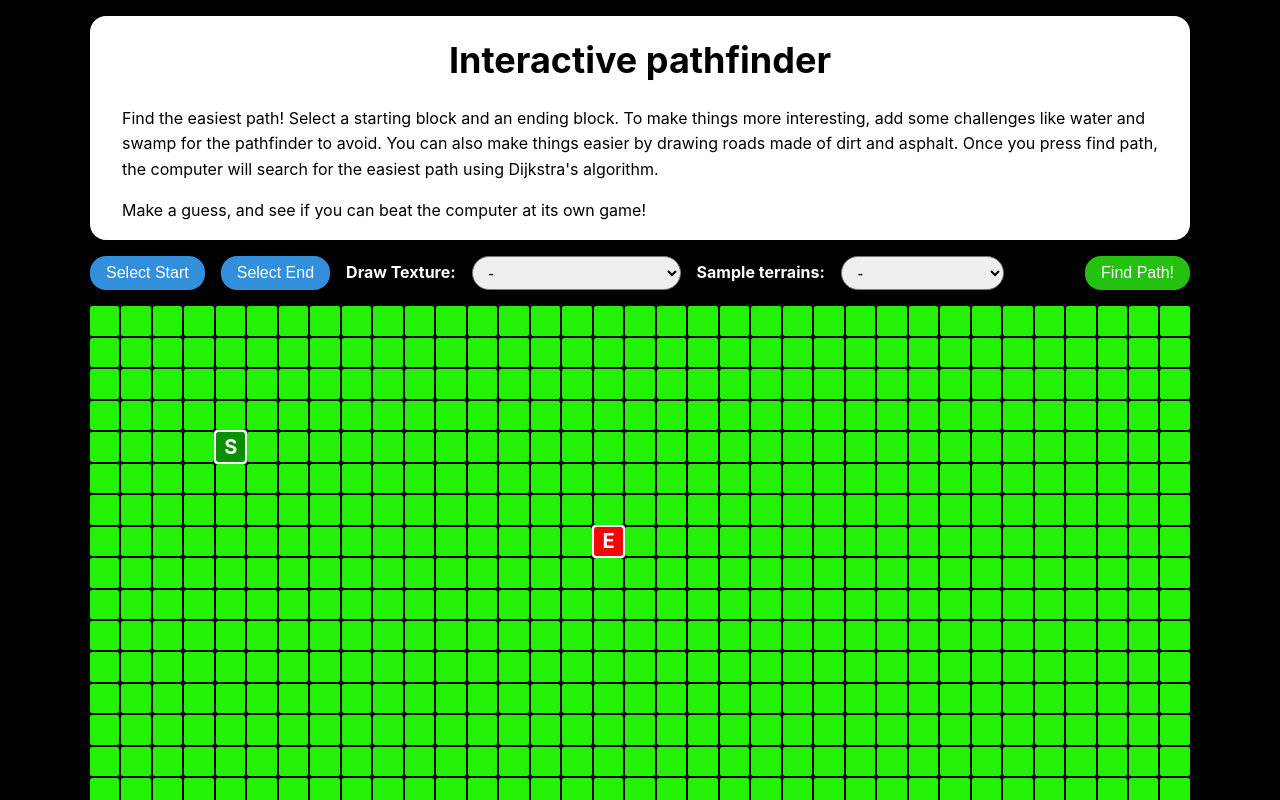
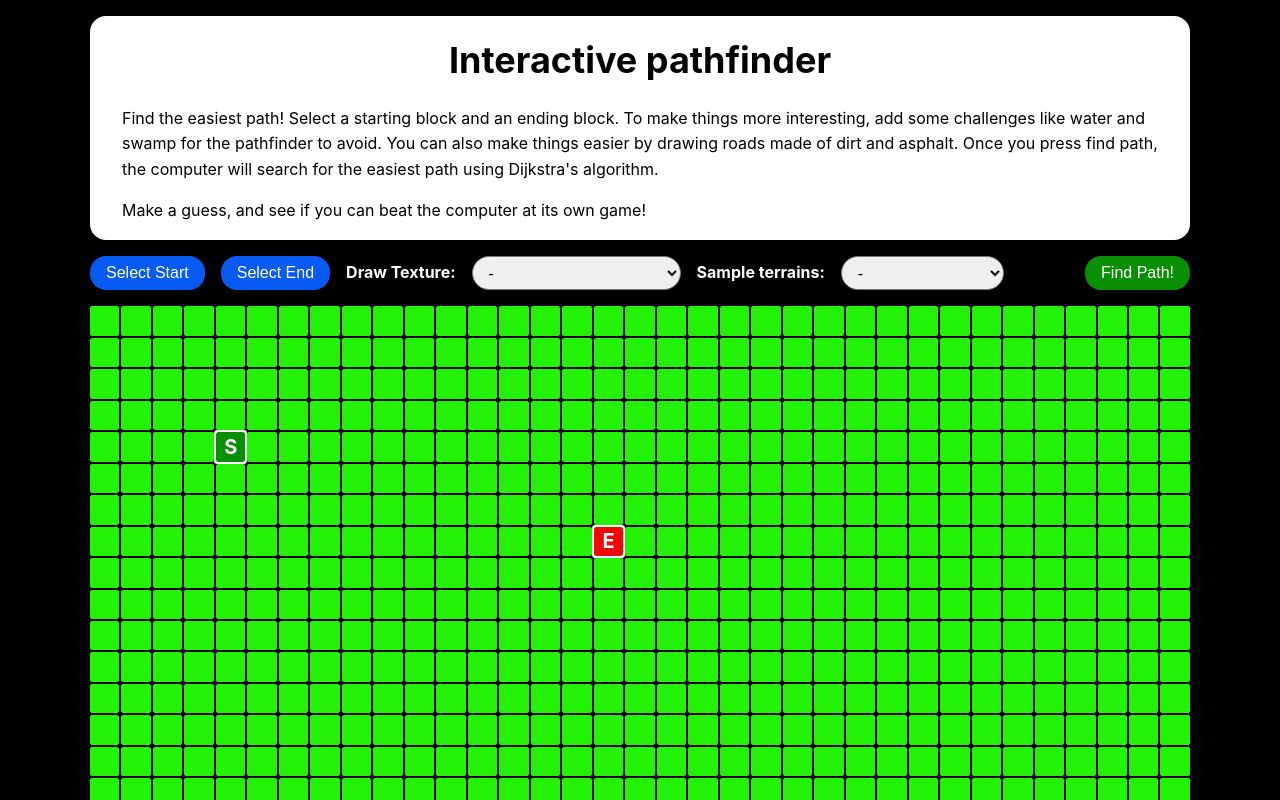
Before and after one commit to shanemcfadden/interactive-pathfinder, a React (Create React App) app: page / in a window 1280 px wide. Shown: the top 800 px of the page. Built offline with nearby package versions, Linux system fonts and the light colour scheme.

Commit message:
Change dashboard colors

```diff
--- a/src/styles/Dashboard.css
+++ b/src/styles/Dashboard.css
@@ -1,13 +1,13 @@
 :root {
-  --button-bg-color: #328fdc;
-  --button-bg-color--hover: #02447b;
+  --button-bg-color: hsl(219, 94%, 49%);
+  --button-bg-color--hover: hsl(241, 94%, 49%);
   --button-color: #fff;
-  --button-bg-color--disabled: #328fdc;
-  --button-color--disabled: #91ceff;
-  --button-bg-color--go: #25c111;
-  --button-bg-color--go--hover: #136d07;
-  --button-bg-color--stop: #f00;
-  --button-bg-color--stop--hover: #962106;
+  --button-bg-color--disabled: hsl(241, 94%, 49%);
+  --button-color--disabled: hsl(219, 94%, 49%);
+  --button-bg-color--go: hsl(118, 94%, 29%);
+  --button-bg-color--go--hover: hsl(118, 94%, 19%);
+  --button-bg-color--stop: hsl(0, 94%, 49%);
+  --button-bg-color--stop--hover: hsl(0, 94%, 39%);
 }
 
 .dashboard {
```
